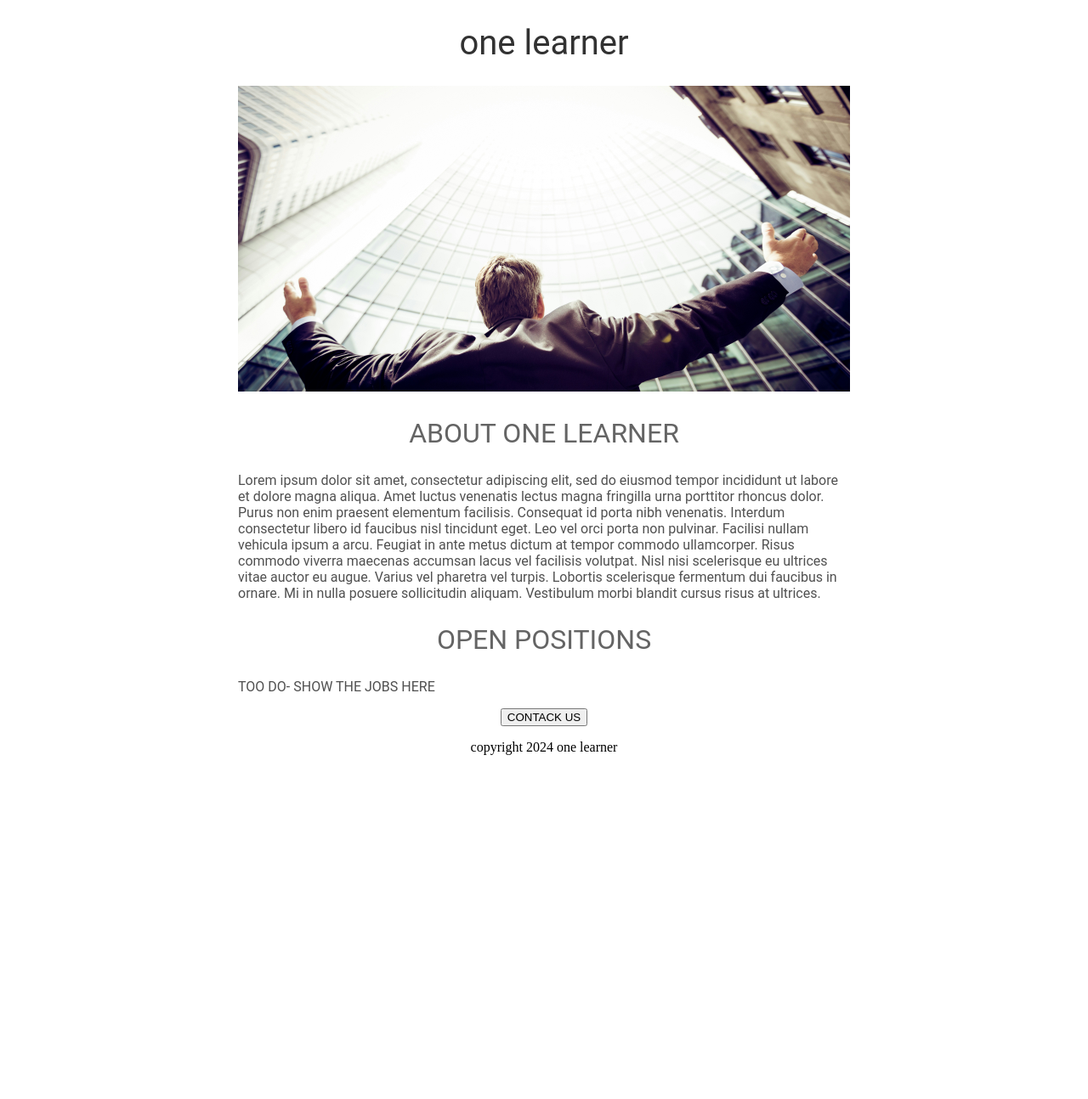
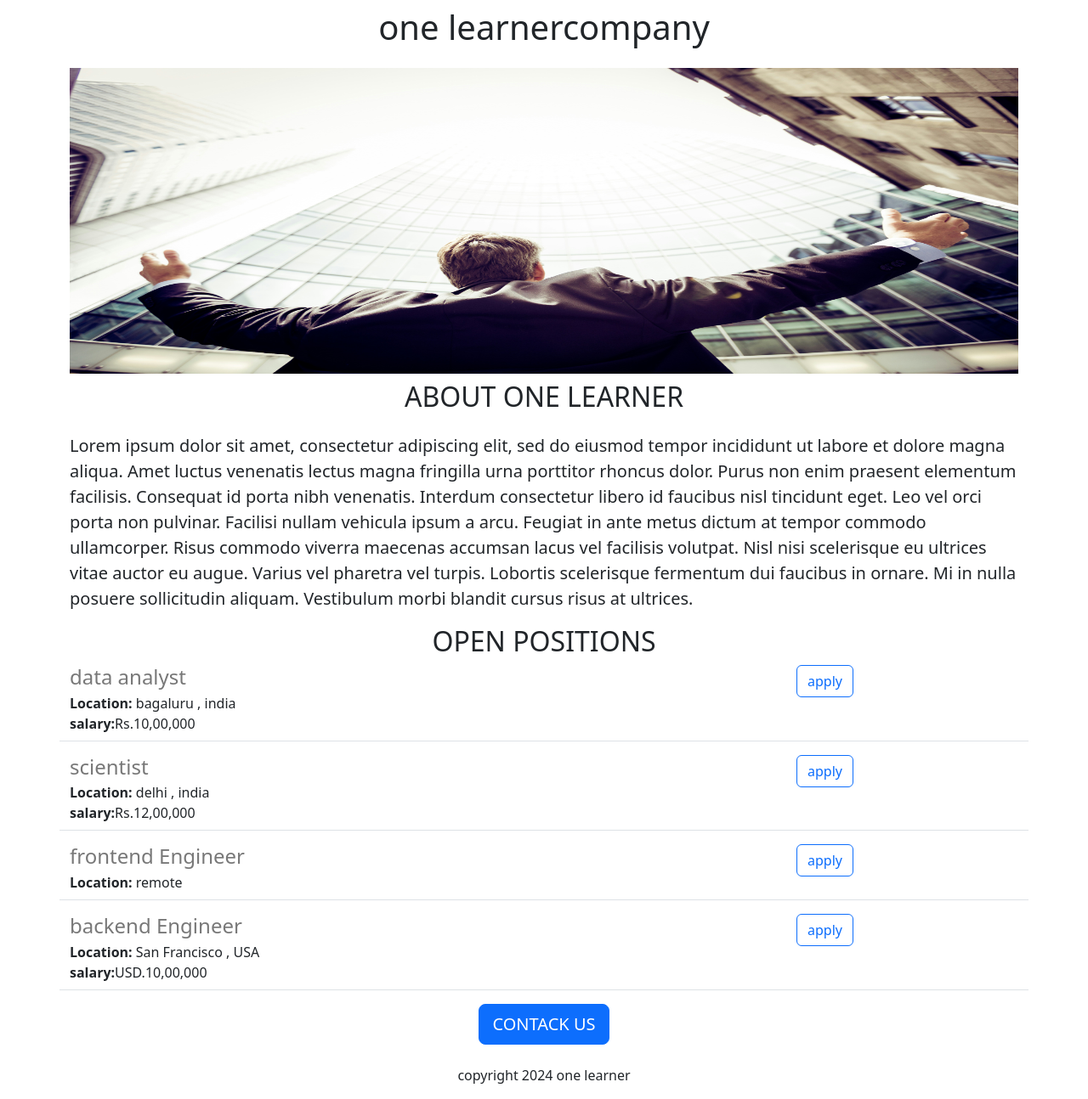
Before and after one commit to Bhai6900/none_careers--website, a Flask app: page / in a window 1280 px wide. Shown: the whole page at 85% size. Before the commit the page ends 889 px from the top, so only its background shows below. Run offline with Flask 3, Linux system fonts and the light colour scheme.

Commit message:
added dynamic data and API route

```diff
--- a/app.py
+++ b/app.py
@@ -1,9 +1,41 @@
-from flask import Flask, render_template
+from flask import Flask, render_template, jsonify
 
 app = Flask(__name__)
+JOBS=[
+  {
+    'id':1,
+    'title': 'data analyst',
+    'location':'bagaluru , india',
+    'salary':'Rs.10,00,000',
+  },
+  {
+    'id':2,
+    'title': 'scientist',
+    'location':'delhi , india',
+    'salary':'Rs.12,00,000',
+  },
+  {
+    'id':3,
+    'title': 'frontend Engineer',
+    'location':'remote',
+
+  },
+    {
+    'id':4,
+    'title': 'backend Engineer',
+    'location':'San Francisco , USA',
+    'salary':'USD.10,00,000',
+  },
+
+]
 
 @app.route("/")
 def hello_world():
-    return render_template("home.html")
+    return render_template("home.html", jobs=JOBS , company_name='one learner')
+
+
+@app.route("/api/jobs")
+def list_jobs():
+  return jsonify(JOBS)
 if __name__  == '__main__':
   app.run(host='0.0.0.0', debug=True)
--- a/templates/home.html
+++ b/templates/home.html
@@ -2,56 +2,36 @@
 <html lang="ne">
   <head>
     <title> one learner</title>
+     <meta charset="utf-8">
+    <meta name="viewport" content="width=device-width, initial-scale=1">
+    <link href="https://cdn.jsdelivr.net/npm/bootstrap@5.3.3/dist/css/bootstrap.min.css" rel="stylesheet" integrity="sha384-QWTKZyjpPEjISv5WaRU9OFeRpok6YctnYmDr5pNlyT2bRjXh0JMhjY6hW+ALEwIH" crossorigin="anonymous">
     <style>
-      h1
-      {
-       font-size:40px;
-        font-family: Roboto;
-        font-weight:normal;
-        color:rgb(50,50,50);
-        text-align:center;
+      #banner{
+        height: 360px;
+        width:100%;
       }
-      #banner
-      {
-        height:360px;
-        width:100%;
-        object-fit:cover;
 
-      }
-      h2
-      {
-        font-family:Roboto;
-        font-size:32px;
-        color:rgb(100,100,100);
-        text-align:center;
-        font-weight:normal;
-
-      }
-      .bodytext
-      {
-        font-family:Roboto;
-        color:rgb(80,80,80)
-      }
-      #container
-      {
-        max-width:720px;
-        margin:0 auto;
-      }
     </style>
   </head>
   <body>
-    <div id="container">
-    <h1> one learner</h1>
-    <img id="banner" src="https://fe16f7d4-4e78-4df8-98b0-c4169dc879f9-00-2fch0srjp2o3l.pike.replit.dev/static/banner.jpg" >
-    <h2> ABOUT ONE LEARNER</h2>
-    <P class="bodytext">Lorem ipsum dolor sit amet, consectetur adipiscing elit, sed do eiusmod tempor incididunt ut labore et dolore magna aliqua. Amet luctus venenatis lectus magna fringilla urna porttitor rhoncus dolor. Purus non enim praesent elementum facilisis. Consequat id porta nibh venenatis. Interdum consectetur libero id faucibus nisl tincidunt eget. Leo vel orci porta non pulvinar. Facilisi nullam vehicula ipsum a arcu. Feugiat in ante metus dictum at tempor commodo ullamcorper. Risus commodo viverra maecenas accumsan lacus vel facilisis volutpat. Nisl nisi scelerisque eu ultrices vitae auctor eu augue. Varius vel pharetra vel turpis. Lobortis scelerisque fermentum dui faucibus in ornare. Mi in nulla posuere sollicitudin aliquam. Vestibulum morbi blandit cursus risus at ultrices.
+    <div class="container">
+    <h1 class="text-center mt-2 mb-4"> {{ company_name }}company</h1>
+    <img  id="banner" class="img-fluid" src="https://fe16f7d4-4e78-4df8-98b0-c4169dc879f9-00-2fch0srjp2o3l.pike.replit.dev/static/banner.jpg" >
+    <h2 class="text-center mt-2 mb-4"> ABOUT ONE LEARNER</h2>
+    <P class="lead">Lorem ipsum dolor sit amet, consectetur adipiscing elit, sed do eiusmod tempor incididunt ut labore et dolore magna aliqua. Amet luctus venenatis lectus magna fringilla urna porttitor rhoncus dolor. Purus non enim praesent elementum facilisis. Consequat id porta nibh venenatis. Interdum consectetur libero id faucibus nisl tincidunt eget. Leo vel orci porta non pulvinar. Facilisi nullam vehicula ipsum a arcu. Feugiat in ante metus dictum at tempor commodo ullamcorper. Risus commodo viverra maecenas accumsan lacus vel facilisis volutpat. Nisl nisi scelerisque eu ultrices vitae auctor eu augue. Varius vel pharetra vel turpis. Lobortis scelerisque fermentum dui faucibus in ornare. Mi in nulla posuere sollicitudin aliquam. Vestibulum morbi blandit cursus risus at ultrices.
 </P>
-    <h2>OPEN POSITIONS </h2>
+    <h2 class="text-center">OPEN POSITIONS </h2>
+      <div >
+        {% for job in jobs %}
 
-    <P class="bodytext"> TOO DO- SHOW THE JOBS HERE</P>
-    <div style="text-align:center;">
-    <button>CONTACK US</button>
-      <p>copyright 2024 one learner</p>
+        {% include 'jobitem.html' %}
+
+
+        {% endfor %}
+      </div>
+    <div class="text-center" >
+    <button class="btn btn-primary btn-lg" >CONTACK US</button>
+      <p class="mt-4">copyright 2024 one learner</p>
     </div>
     </div>
   </body>
--- /dev/null
+++ b/templates/jobitem.html
@@ -0,0 +1,15 @@
+<div class="border-bottom  row"    style="margin-bottom:16px; padding-bottom:8px">
+  <div class="col-9">
+  <h4 style="color:rgb(120, 120, 120); margin-bottom:4px; ">
+    {{job['title']}}
+  </h4>
+  <div><b> Location:</b> {{job['location']}} </div>
+  {% if 'salary' in job %}
+  <div> <b>salary:</b>{{job['salary']}}</div>
+  {% endif %}
+    </div>
+  <div class="col-3">
+
+  <button type="button" class="btn btn-outline-primary">apply</button>
+  </div>
+</div>
```
